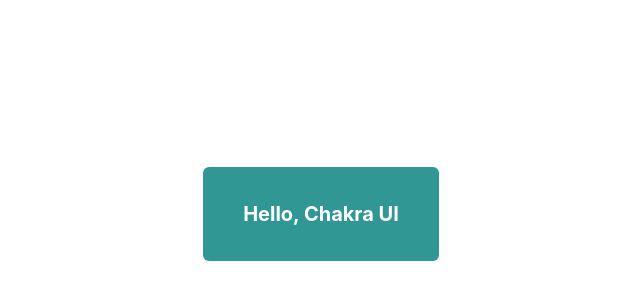
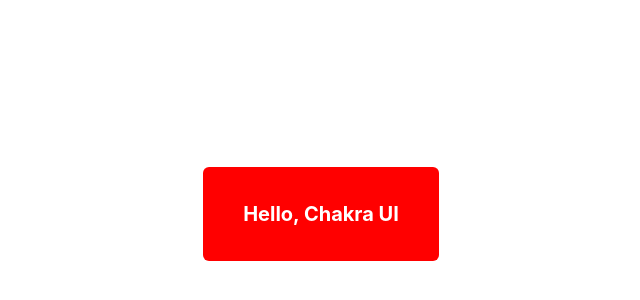
Before and after one commit to yicru/tsuqrea-lt_20230714, a Next.js app: page /chakra in a window 1280 px wide. Shown: the part 186-486 px from the top of the page, without its empty margins (319-959 px from the left). Built offline with nearby package versions, Linux system fonts and the light colour scheme.

Commit message:
update: add toggle functionality for background color

```diff
--- a/src/pages/chakra/index.tsx
+++ b/src/pages/chakra/index.tsx
@@ -3,10 +3,16 @@
 import { Box, Center, ChakraProvider, Text } from '@chakra-ui/react'
 
 export default function ChakraPage() {
+  const [bg, setBg] = React.useState<'red' | 'blue'>('red')
+
+  const toggleBg = () => {
+    setBg(bg === 'red' ? 'blue' : 'red')
+  }
+
   return (
     <ChakraProvider>
       <Center h={'100vh'}>
-        <Box bg={'teal.500'} px={10} py={8} rounded={'md'}>
+        <Box bg={bg} px={10} py={8} rounded={'md'} onClick={toggleBg}>
           <Text color={'white'} fontWeight={'bold'} fontSize={'xl'}>
             Hello, Chakra UI
           </Text>
```
